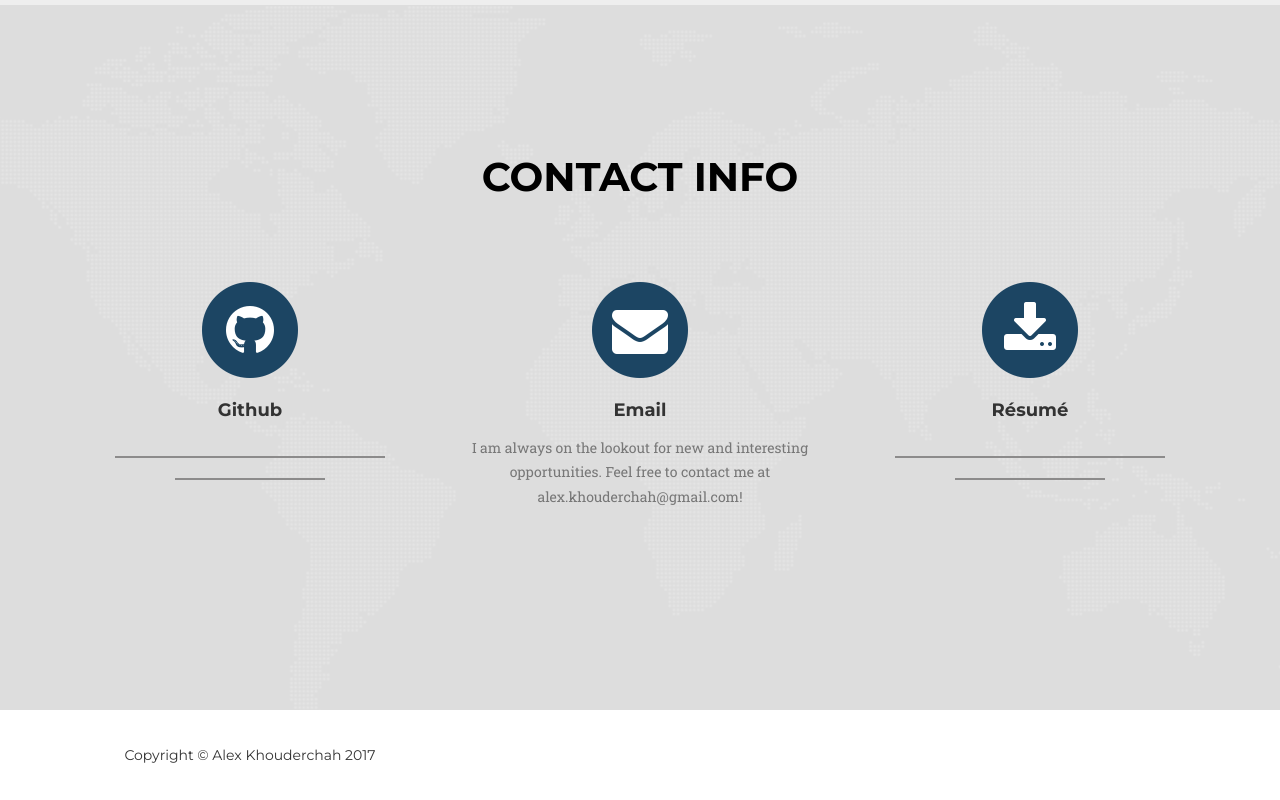
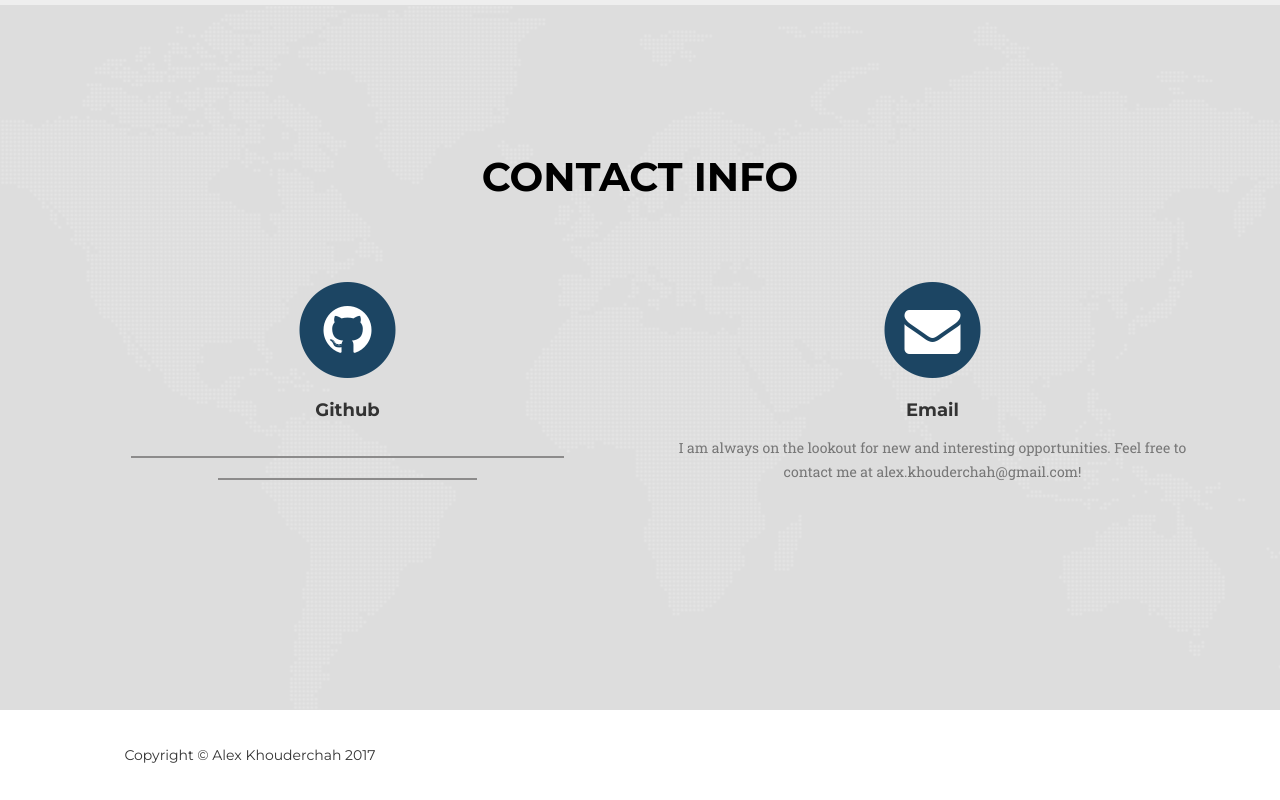
Before and after one commit to akhouderchah/akhouderchah.github.io, a website: page index.html in a window 1280 px wide. Shown: the part 4256-5056 px from the top of the page. Drawn offline with nearby package versions, Linux system fonts and the light colour scheme; a web font is replaced by a local one.

Commit message:
Removed resume from front page

```diff
--- a/index.html
+++ b/index.html
@@ -301,7 +301,7 @@
                 </div>
             </div>
             <div class="row text-center">
-			  <div class="col-md-4">
+			  <div class="col-md-6">
 				<span class="fa-stack fa-4x">
 				  <a href="http://www.github.com/Khouderchah-Alex">
 					<i class="fa fa-circle fa-stack-2x text-primary"></i>
@@ -324,7 +324,7 @@
 				<div class="col-md-1">
 				</div>
 			  </div>
-                <div class="col-md-4">
+                <div class="col-md-6">
                     <span class="fa-stack fa-4x">
                       <i class="fa fa-circle fa-stack-2x text-primary"></i>
 					  <a href="mailto:alex.khouderchah@gmail.com?Subject=Hello%20Alex">
@@ -334,29 +334,6 @@
                     <h4 class="service-heading">Email</h4>
                     <p class="text-muted">
 					  I am always on the lookout for new and interesting opportunities. Feel free to contact me at alex.khouderchah@gmail.com!</p>
-                </div>
-                <div class="col-md-4">
-				  <span class="fa-stack fa-4x">
-                    <i class="fa fa-circle fa-stack-2x text-primary"></i>
-					<a href="data/Khouderchah_Alex-Resume.pdf" download>
-                      <i class="fa fa-download fa-stack-1x fa-inverse"></i>
-					</a>
-                  </span>
-                  <h4 class="service-heading">Résumé</h4><br><br>
-				  <div class="col-md-1">
-				  </div>
-				  <div class="col-md-10">
-					<hr class="fancy">
-					<div class="col-md-2">
-					</div>
-					<div class="col-md-8">
-					  <hr class="fancy">
-					</div>
-					<div class="col-md-2">
-					</div>
-				  </div>
-				  <div class="col-md-1">
-				  </div>
                 </div>
             </div>
         </div>
@@ -579,7 +556,7 @@
                                 <p class="item-intro text-muted">Mods (levels, missions, and guns) for Borderlands 1</p>
                                 <img class="img-responsive img-centered" src="img/portfolio/dreams-preview.png" alt="">
 								<ul class="list-inline social-buttons">
-								  <li><a href="mods.html"><i class="fa fa-download"></i></a>
+								  <li><a href="mods.html"><i class="fa fa-external-link"></i></a>
 								  </li>
 								</ul>
                                 <button type="button" class="btn btn-primary" data-dismiss="modal"><i class="fa fa-times"></i> Close Project</button>
```
